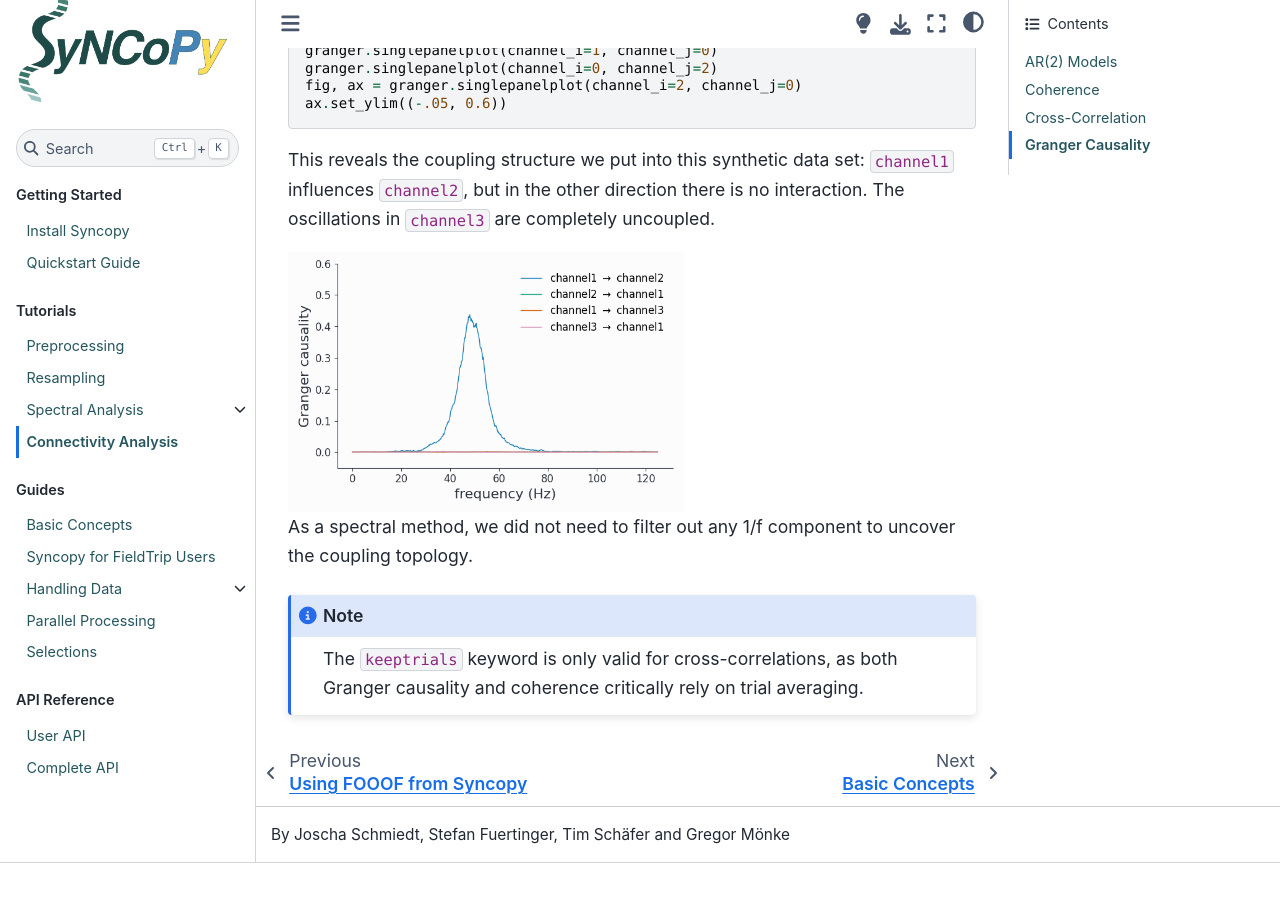
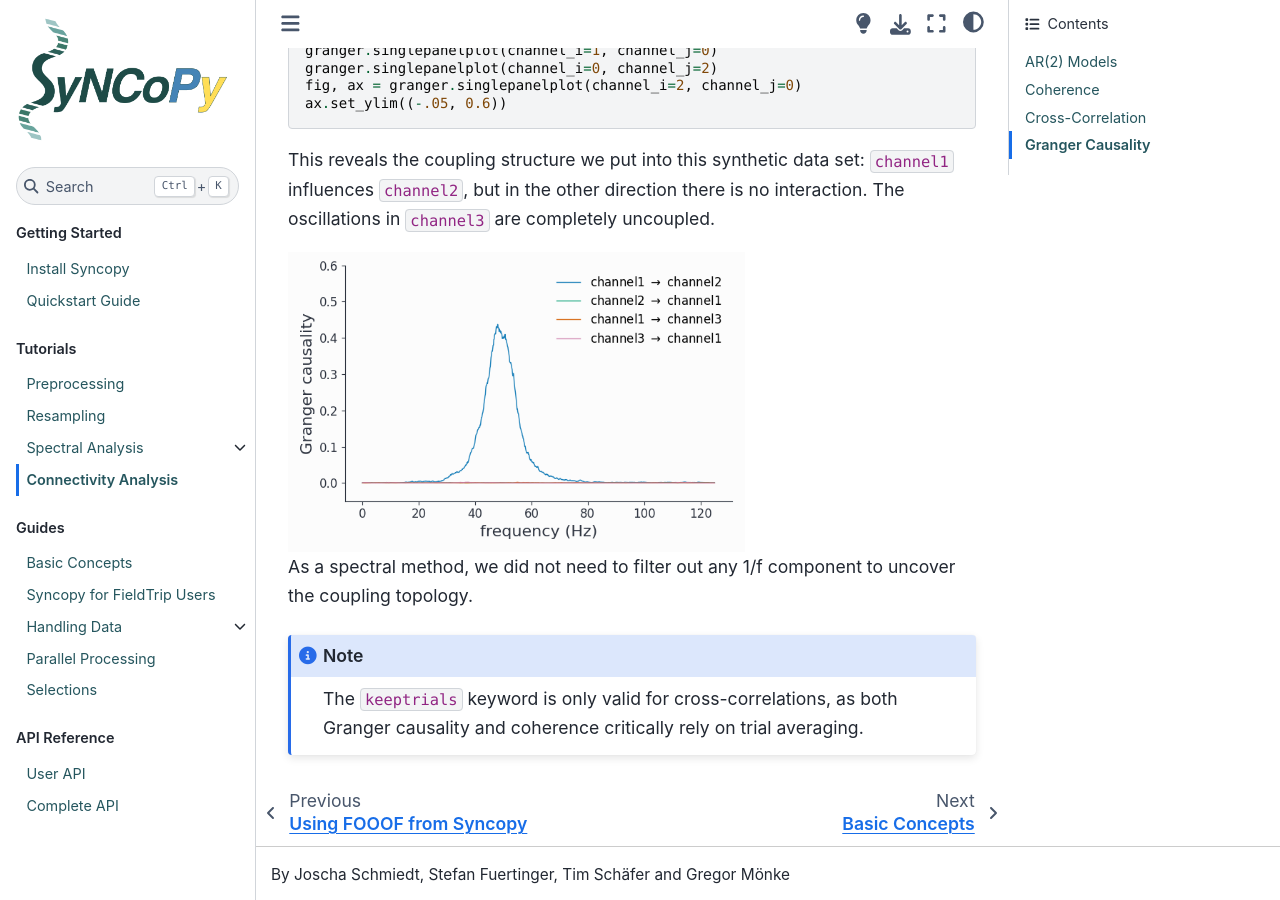
Before and after one commit to esi-neuroscience/syncopy, a Sphinx documentation site: the page built from doc/source/tutorials/connectivity.rst, in a window 1280 px wide and 900 px high, scrolled down 5250 px. Built offline with Sphinx 7.4.7 and the Sphinx Book theme 1.1.4, drawn with Linux system fonts in a browser that asks for light colours; the version number is read from the project's files by our own code; before the commit the page ends 6113 px from its top, so only the background shows below that.

Commit message:
DOC: rescale granger spectra

```diff
--- a/doc/source/tutorials/connectivity.rst
+++ b/doc/source/tutorials/connectivity.rst
@@ -117,7 +117,7 @@
 This reveals the coupling structure we put into this synthetic data set: ``channel1`` influences ``channel2``, but in the other direction there is no interaction. The oscillations in ``channel3`` are completely uncoupled.
 
 .. image:: ar2_granger.png
-   :height: 260px
+   :height: 300px
 
 As a spectral method, we did not need to filter out any 1/f component to uncover the coupling topology.
 
```
